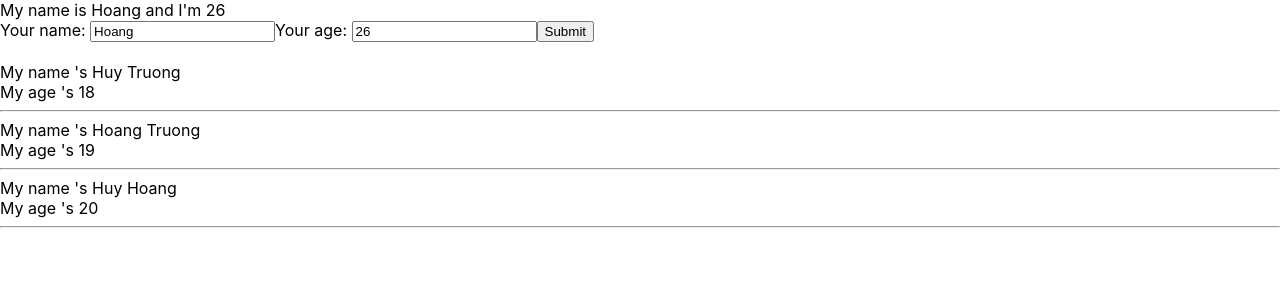
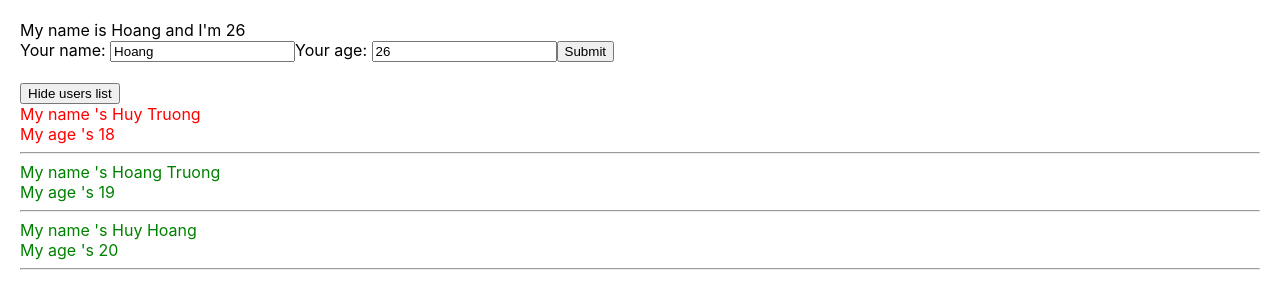
Before and after one commit to HoangTruong3843/video-29, a React (Create React App) app: page / in a window 1280 px wide. Shown: the top 308 px of the page. Built offline with nearby package versions, Linux system fonts and the light colour scheme.

Commit message:
video 30 added

```diff
--- a/src/App.css
+++ b/src/App.css
@@ -1,4 +1,11 @@
+.red{
+  color: red;
+}
+.green{
+  color: green;
+}
 body {
+  padding: 20px;
   margin: 0;
   font-family: -apple-system, BlinkMacSystemFont, 'Segoe UI', 'Roboto', 'Oxygen',
     'Ubuntu', 'Cantarell', 'Fira Sans', 'Droid Sans', 'Helvetica Neue',
--- a/src/components/DisplayInfor.js
+++ b/src/components/DisplayInfor.js
@@ -1,6 +1,15 @@
 import React from "react";
 
 class DisplayInfor extends React.Component{
+    handleShowHide=()=>{
+         this.setState({
+            isShowListUser : !this.state.isShowListUser
+         })
+     }
+
+    state={
+        isShowListUser:true }
+
     render(){
         // ở file MyComponents.js (cha) chúng ta đã gán name và age vào cho component
         // DisplayInfor.js (con), nên chúng ta có thể gọi name và age = cách úsing
@@ -11,16 +20,29 @@
 
         // sử dụng map để truyền dữ liệu từ 1 array (listUsers) được gán giá trị từ file MyComponent.js
         const {listUsers} = this.props;
-        console.log(this.props)
-        return(<div>
+       // console.log(this.props)
+        console.table(listUsers)
+
+        return(
+            <div>
+                <div>
+                    <span onClick = {()=>{this.handleShowHide()}}>
+                        {this.state.isShowListUser === true? <button>Hide users list</button> :<button>Show users list</button>}
+                    </span>
+                </div>
+                {this.state.isShowListUser && <div>
                     {listUsers.map((user)=>{
                         //tiếp theo nếu cần phải đặt cho từng user một key
-                return(<div key={user.id}>
+                        return(
+                                //cau dieukien if
+                                <div key={user.id} className = {+user.age > 18? "green":"red"}>
                                     <div>My name 's {user.name}</div>
                                     <div>My age 's {user.age}</div>
                                     <hr/>
                                 </div>)
                     })}
+                </div> }
+
 
             </div>)
     }
--- a/src/index.js
+++ b/src/index.js
@@ -8,9 +8,9 @@
 const root = ReactDOM.createRoot(document.getElementById('root'));
 root.render(
   <Provider store={store}>
-    <React.StrictMode>
+    {/*<React.StrictMode>*/}
       <App />
-    </React.StrictMode>
+    {/*</React.StrictMode>*/}
   </Provider>
 );
 
```
Lines whose indentation alone changed are shown as unchanged.
